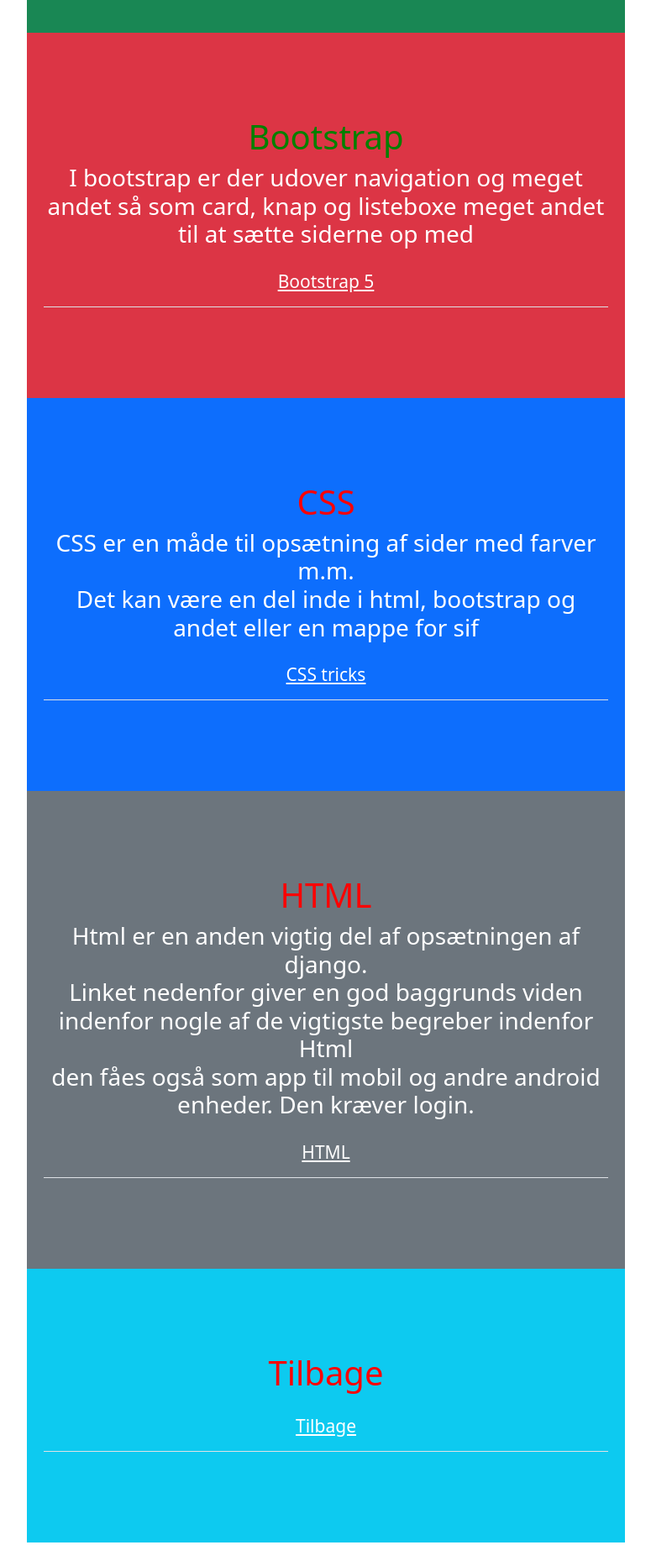
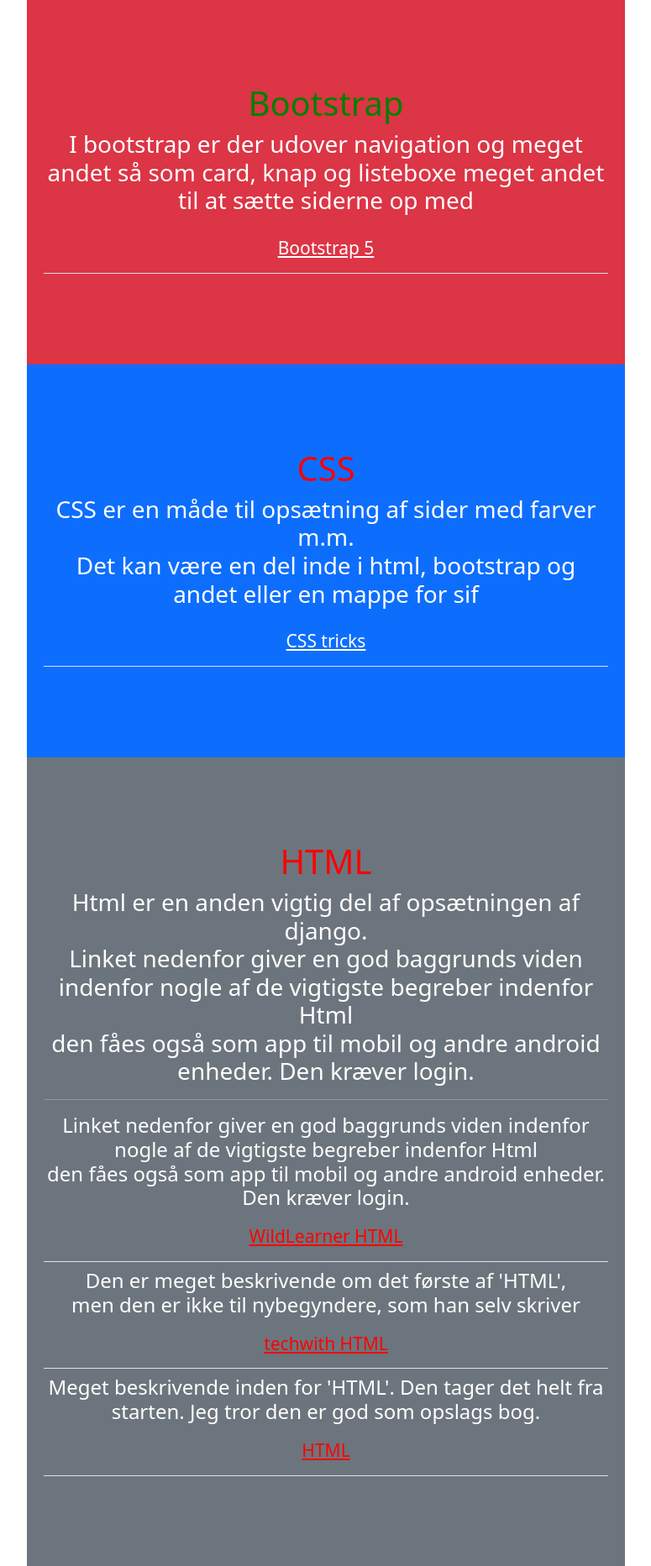
Before and after one commit to LoneHilke/python-django-link, a Django app: page /django/ in a window 1280 px wide. Shown: the part 1707-3572 px from the top of the page at 84% size, without its empty margins (252-1027 px from the left). Before the commit the page ends 3544 px from the top, so only its background shows below. Run offline with Django 5.2, Linux system fonts and the light colour scheme; data comes from the database, SQL or seed files in the repository; both versions use the stored data as it was after the commit; some libraries are stand-ins or nearby versions.

Commit message:
Små rettelser inden deploy
tilføjelser, forsøg på en ændring i django og andre tilføjelser og rettelser

Co-Authored-By: Qvisty <18654175+qvisty@users.noreply.github.com>

```diff
--- a/code/kodning/app/templates/app/base.html
+++ b/code/kodning/app/templates/app/base.html
@@ -14,10 +14,17 @@
 <meta name="viewport" content="width=device-width, initial-scale=1">
   <link href="https://cdn.jsdelivr.net/npm/bootstrap@5.3.3/dist/css/bootstrap.min.css" rel="stylesheet">
   <script src="https://cdn.jsdelivr.net/npm/bootstrap@5.3.3/dist/js/bootstrap.bundle.min.js"></script>
+  <meta name="viewport" content="width=device-width, initial-scale=1">
+  <!-- <link href="https://cdn.jsdelivr.net/npm/bootstrap@5.3.3/dist/css/bootstrap.min.css" rel="stylesheet">
+   <script src="https://cdn.jsdelivr.net/npm/bootstrap@5.3.3/dist/js/bootstrap.bundle.min.js"></script>-->
+   <style>
+   body {
+       position: relative;
+   }
+   </style>
+</head>
+    <body>
 
-
-    </head>
-    <body>
 
       <ul class="nav nav-tabs">
         <li class="nav-item">
--- a/code/kodning/app/templates/app/django.html
+++ b/code/kodning/app/templates/app/django.html
@@ -1,17 +1,17 @@
 {% extends 'app/base.html' %}
 
 {% block content %}
-<head>
+<!--<head>
 <meta name="viewport" content="width=device-width, initial-scale=1">
-       <!-- <link href="https://cdn.jsdelivr.net/npm/bootstrap@5.3.3/dist/css/bootstrap.min.css" rel="stylesheet">
-        <script src="https://cdn.jsdelivr.net/npm/bootstrap@5.3.3/dist/js/bootstrap.bundle.min.js"></script>-->
+        <link href="https://cdn.jsdelivr.net/npm/bootstrap@5.3.3/dist/css/bootstrap.min.css" rel="stylesheet">
+        <script src="https://cdn.jsdelivr.net/npm/bootstrap@5.3.3/dist/js/bootstrap.bundle.min.js"></script>
         <style>
         body {
             position: relative;
         }
         </style>
       </head>
-      <body data-bs-spy="scroll" data-bs-target=".navbar" data-bs-offset="50">
+      <body data-bs-spy="scroll" data-bs-target=".navbar" data-bs-offset="50">-->
 
       <nav class="navbar navbar-expand-sm bg-dark navbar-dark fixed-top">
         <div class="container-fluid">
@@ -46,7 +46,7 @@
        <h1><font color=red> Django</font></h1>
         <h3>Django er en måde at lave apps på. Der er flere måder at ændre udseende på bl.a via bootstrap og css.<br>I listen er der et lille udpluk af sider og apps til at lære Django</h3>
         <h6><b><u>BEMÆRK:</u></b>Der er ny menu-bar til denne del.</h6>
-        <br> <p><code>.flex-wrap:</code></p>
+        <br> <!--<p><code>.flex-wrap:</code></p>-->
         {% for djan in django %}
 
   <div class="d-flex flex-wrap bg-warning">
@@ -59,8 +59,10 @@
                 <li><b><u><i>Login: </b></u></i>{{djan.login}}</li>
                 <li><b><u><i>Link: </b></u></i><a href= {{ djan.link }} target="_blank" />{{djan.title}}</a></li>
        </tk>
+
     </div>
-        <hr>
+<hr>
+
         {% endfor %}
 
       </div>
@@ -83,9 +85,12 @@
         <h1><font color=red> HTML</font></h1>
          <h3>Html er en anden vigtig del af opsætningen af django.<br>
         Linket nedenfor giver en god baggrunds viden indenfor nogle af de vigtigste begreber indenfor Html<br>
-    den fåes også som app til mobil og andre android enheder. Den kræver login.</h3>
-         <h4><b><u><a href="https://wildlearner.com/learn/course/html/getting-started/introduction/what-html/" target="_blank" class="nav-link active py-3 border-bottom"> <i class="#"></i> <small>HTML</small> </a></u></b></h4>
-       </div>
+    den fåes også som app til mobil og andre android enheder. Den kræver login.</h3><hr>
+         <h4>Linket nedenfor giver en god baggrunds viden indenfor nogle af de vigtigste begreber indenfor Html<br>
+            den fåes også som app til mobil og andre android enheder. Den kræver login.<br><font color=red><b><u><a href="https://wildlearner.com/learn/course/html/getting-started/introduction/what-html/" target="_blank" class="nav-link active py-3 border-bottom"> <i class="#"></i> <small>WildLearner HTML</small> </a></u></b></font></h4>
+         <h4>Den er meget beskrivende om det første af 'HTML', <br>men den er ikke til nybegyndere, som han selv skriver<br><font color=red><b><u><a href="https://www.techwithtim.net/tutorials/django/html-templates" target="_blank" class="nav-link active py-3 border-bottom"> <i class="#"></i> <small>techwith HTML</small> </a></u></b></font></h4>
+         <h4>Meget beskrivende inden for 'HTML'. Den tager det helt fra starten. Jeg tror den er god som opslags bog.<br><font color=red><b><u><a href="https://html.com/" target="_blank" class="nav-link active py-3 border-bottom"> <i class="#"></i> <small>HTML</small> </a></u></b></font></h4>
+        </div>
 
        <div id="section5" class="container-fluid bg-info text-white" style="padding:100px 20px;">
 
@@ -93,5 +98,5 @@
          <h3></h3>
          <h4><b><u><a href="/" class="nav-link active py-3 border-bottom"> <i class="#"></i> <small>Tilbage</small> </a></u></b></h4>
        </div>
-    </body>
+    <!--</body>-->
     {% endblock %}
--- a/code/kodning/app/templates/app/info.html
+++ b/code/kodning/app/templates/app/info.html
@@ -5,11 +5,11 @@
 <br>
 <h3>Jeg startede på kodning i juni 2021, da min daværende leder i slutningen af en sygemelding, stak mig en bog i hånden<br>
 om C#. Det fangede hurtigt min interesse, og i løbet af sommereferien gik jeg, efter vi havde snakket om det, over til Python som er noget nemmere.<br>
-Da jeg desværre fik et par sygemeldinger mere, var det med til at holde mit humør oppe, <br>
-og efter hånden fangede Django også min interesse.<br>
+Da jeg desværre fik et par sygemeldinger mere, var kodning med til at holde mit humør oppe, <br>
+og efter hånden fangede Django også min interesse.<br><br>
 Meget af det jeg har lært er via de sider jeg har lagt ud, apps og youtube videoer.<br>
 Man kan godt sige at meget af det jeg har lært er via selvstudio, lidt hjælp fra min leder, og efter hånden har jeg også OpenAI<br>
-med ind over når jeg får nogle fejlmeldinger, jeg ikke selv kan klare.<br>
+med ind over når jeg får nogle fejlmeldinger, jeg ikke selv kan klare.<br><br>
 Der er desværre ikke mange sider eller bøger på dansk, Så en sjælden gang har jeg også måtte ty til google translate.
 <br>Jeg håber, at der er nogle af siderne der kan fange jeres interesse indenfor kodning.<br>
 Python er jo bare et sprog, der er mange andre så som C#, C++ m.m.</h3>
--- a/code/kodning/app/templates/app/terminals.html
+++ b/code/kodning/app/templates/app/terminals.html
@@ -10,11 +10,12 @@
 Mange windows maskiner har også sin egen power shell dowloadet.<br>
 Når man downloader Python, er der kommer der også en Power shell</h3>
     <h3>Her er en liste med links, over nogle sider, hvor det er muligt, men der er mange flere:</h3>
+    <font color=red>
     <tk>
         <li><h4><u><a href="https://code.visualstudio.com/" target="_blank" class="nav-link active py-3 border-bottom"> <i class="#"></i> <small>Visual Studio</small> </a></u></h4> </li>
         <li><h4><u><a href="https://github.com/"  target="_blank" class="nav-link active py-3 border-bottom"> <i class="#"></i> <small>Github</small> </a></u></h4> </li>
         <li><h4><u><a href="https://replit.com/" target="_blank" class="nav-link active py-3 border-bottom"> <i class="#"></i> <small>Replit</small> </a></u></h4> </li>
         <li><h4><u><a href="https://www.python.org/" target="_blank" class="nav-link active py-3 border-bottom"> <i class="#"></i> <small>Python</small> </a></u></h4> </li>
     </tk>
-
+</font>
 {% endblock %}
```
Also changed, not shown: code/kodning/app/templates/app/deploy.html (+6 -3 lines), code/kodning/db.sqlite3.
